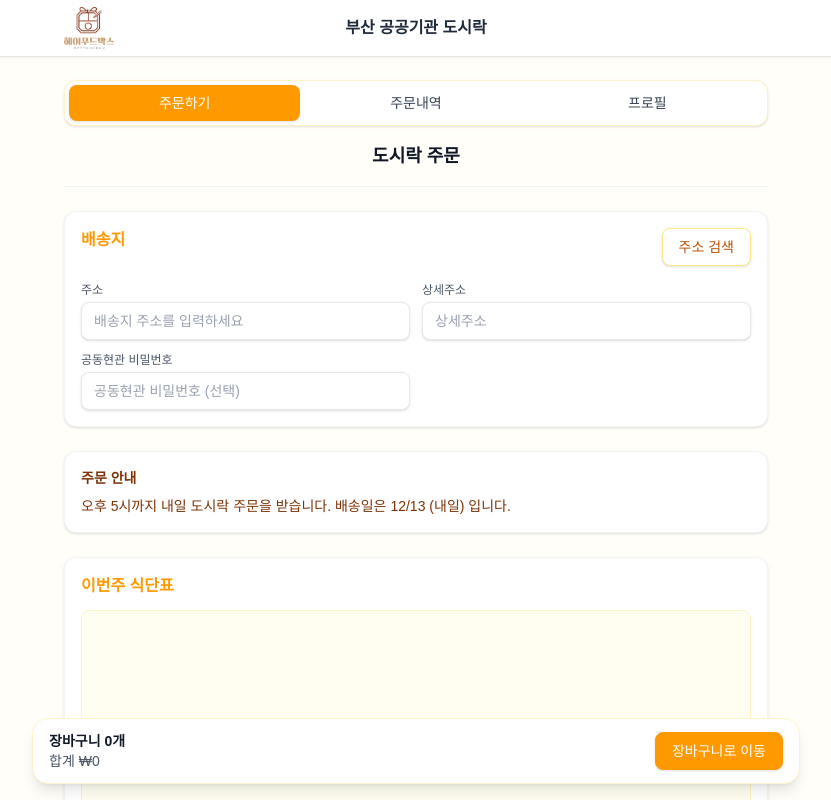
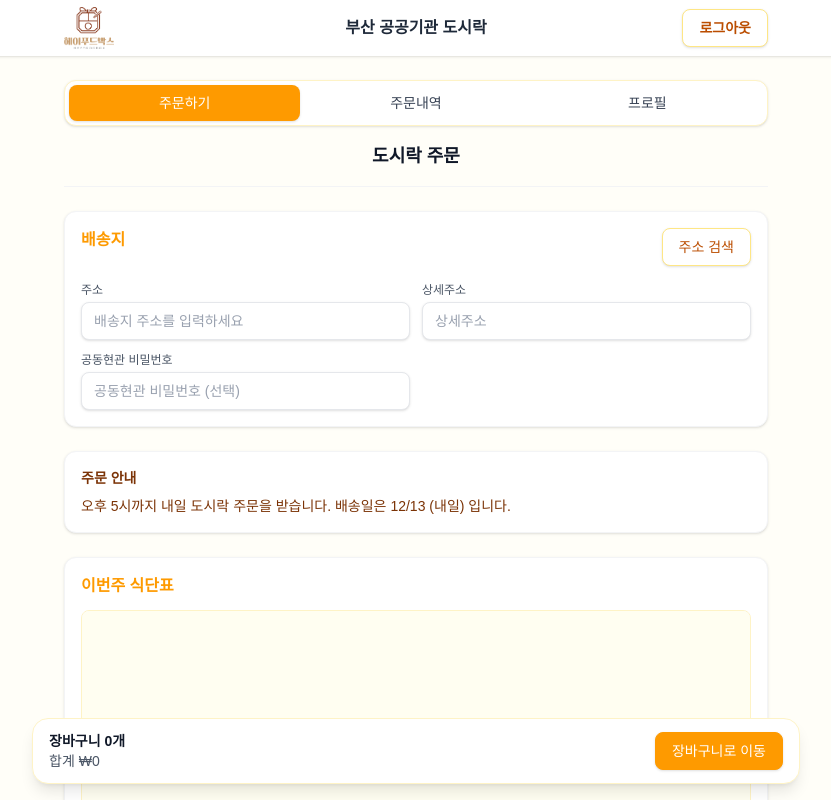
Before and after one commit to soohyun4747/vacation-dosirak-order, a Next.js app: page /customer/order in a window 1280 px wide. Shown: the top 800 px of the page, without its empty margins (224-1055 px from the left). Built offline with nearby package versions, Linux system fonts and the light colour scheme.

Commit message:
Add logout button to header after login

```diff
--- a/src/components/common/Container.tsx
+++ b/src/components/common/Container.tsx
@@ -1,7 +1,22 @@
+'use client';
+
 import Image from 'next/image';
+import { usePathname, useRouter } from 'next/navigation';
 import { ReactNode } from 'react';
+import { Button } from './Button';
 
-export const Container = ({ children }: { children: ReactNode }) => (
+export const Container = ({ children }: { children: ReactNode }) => {
+  const router = useRouter();
+  const pathname = usePathname();
+
+  const showLogout =
+    pathname.startsWith('/customer') ||
+    pathname.startsWith('/admin') ||
+    pathname.startsWith('/driver');
+
+  const handleLogout = () => router.push('/');
+
+  return (
     <div className="flex min-h-screen flex-col bg-yellow-50/30">
       <header className="w-full bg-white shadow-sm">
         <div className="relative mx-auto flex h-[56px] max-w-3xl items-center justify-center px-4 sm:px-6 lg:px-8">
@@ -9,9 +24,20 @@ export const Container = ({ children }: { children: ReactNode }) => (
             <Image src={'/logo.png'} alt={'logo'} fill />
           </div>
           <p className="self-center font-bold text-gray-800">부산 공공기관 도시락</p>
-        <div />
+          {showLogout && (
+            <div className="absolute right-4 sm:right-6 lg:right-8">
+              <Button
+                variant="secondary"
+                className="px-3 py-1.5 text-sm font-semibold"
+                onClick={handleLogout}
+              >
+                로그아웃
+              </Button>
+            </div>
+          )}
         </div>
       </header>
       <div className="mx-auto w-full max-w-3xl space-y-6 px-4 py-6 sm:px-6 lg:px-8">{children}</div>
     </div>
   );
+};
```
Lines whose indentation alone changed are shown as unchanged.
